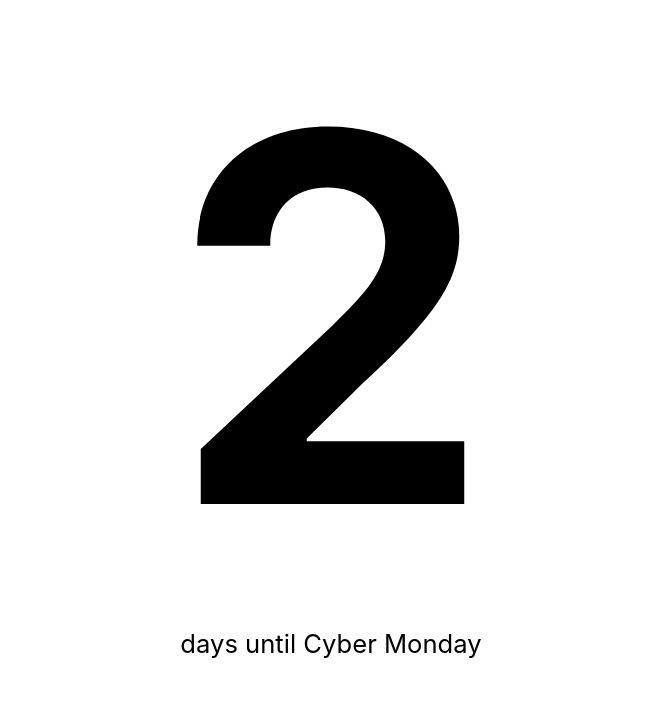
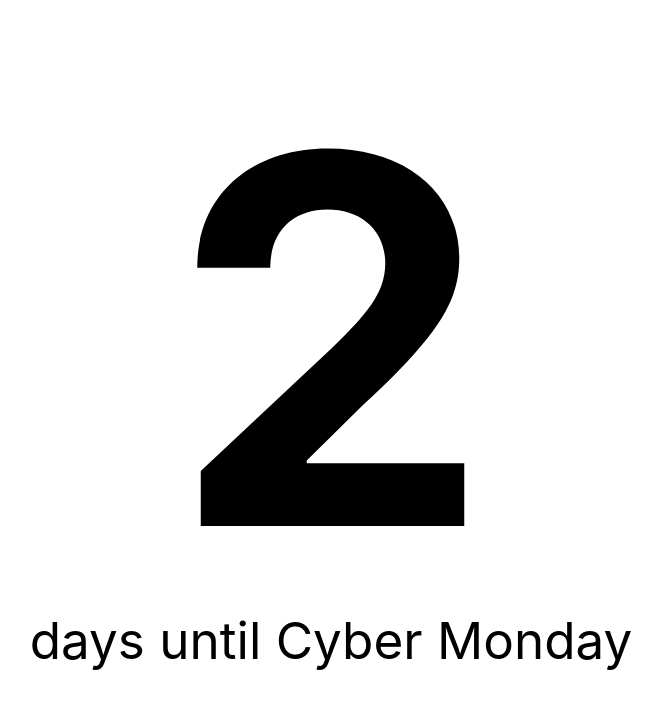
Before and after one commit to jellyfish/days-until-black-friday, a plain HTML site: page index.html in a window 1280 px wide. Shown: the whole page, without its empty margins (309-970 px from the left). Drawn offline with Linux system fonts and the light colour scheme.

Commit message:
CSS improvements

```diff
--- a/days_until_bf.js
+++ b/days_until_bf.js
@@ -62,24 +62,26 @@ function resetDisplay() {
 		launch_fireworks();
 		element = document.getElementById("countdown");
 		element.classList.add("its_black_friday");
-		element.innerHTML = "It's Black Friday!";
+		element.innerHTML = "It’s Black Friday!";
 		document.getElementById("days_until").style.display = "none"
 	}
 	else if (countdown_to_cyber_monday()) {
 		document.getElementById("canvas").style.display = "none"
 		displayDaysUntil(cyber_monday, displaying_weekdays)
+		document.getElementById("countdown").classList.add("countdown");
 	}
 	else if (today_is_cyber_monday()) {
 		jack_into_the_matrix();
 		element = document.getElementById("countdown");
 		element.classList.add("its_cyber_monday");
-		element.innerHTML = "It's Cyber Monday!";
+		element.innerHTML = "It’s Cyber Monday!";
 		document.getElementById("days_until").style.display = "none"
 	}
 	else {
 		allow_toggle = true;
 		displayDaysUntil(black_friday, displaying_weekdays)
 		document.getElementById("canvas").style.display = "none"
+		document.getElementById("countdown").classList.add("countdown");
 	}
 }
 
--- a/friday/fireworks.js
+++ b/friday/fireworks.js
@@ -1,6 +1,10 @@
 // Credit Mahesh Ambure https://codepen.io/maheshambure21/pen/yLLXbmX
 function launch_fireworks() {
 	var canvas = document.getElementById("canvas");
+	canvas.style.display = "inline"
+	document.getElementById('countdown').style.color = '#efefef';
+	document.getElementById('days_until').style.color = '#efefef';
+
 	canvas.width = window.innerWidth;
 	canvas.height = window.innerHeight;
 	var ctx = canvas.getContext('2d');
--- a/index.html
+++ b/index.html
@@ -15,7 +15,7 @@
     </head>
     <body>
         <canvas id="canvas"></canvas>
-        <h1 id="countdown" onclick="toggleCountMethod()"></h1>
-        <p id="days_until">days until Black Friday</p>
+        <h1 id="countdown" class="center" onclick="toggleCountMethod()"></h1>
+        <p id="days_until" class="center">days until Black Friday</p>
     </body>
 </html>
--- a/monday/matrix.js
+++ b/monday/matrix.js
@@ -4,6 +4,9 @@ function canvasSupport(e) {
 
 function jack_into_the_matrix() {
 	var canvas = document.getElementById('canvas');
+	canvas.style.display = "inline"
+	document.getElementById('countdown').style.color = '#00ff00';
+	document.getElementById('days_until').style.color = '#00ff00';
 
 	if (!canvasSupport(canvas)) {
 		return;
--- a/style.css
+++ b/style.css
@@ -18,24 +18,22 @@ html {
   text-rendering: optimizeLegibility;
 }
 
-body {
-    text-align: center;
+html, body, div, canvas {
+    margin: 0;
+    padding: 0;
 }
 
-h1 {
-    font-size: 40vw;
-    vertical-align: middle;
-    margin: 0;
+body {
+  text-align: center;
 }
 
 p {
-    font-size: 2vw;
-    margin: 0;
+    font-size: 4vw;
+    top: 30vh !important;
 }
 
 canvas {
   display: block;
-  margin: -8px;
 }
 
 .promo {
@@ -62,20 +60,31 @@ a:link, a:visited{
     text-decoration: none;
 }
 
-.its_black_friday {
-  padding-top: 19vh;
+.center {
+  width: 100%;
+  margin: 50vh auto 0;
+  transform: translateY(-50%);
+  top: 0px;
   display: block;
   position: absolute;
-  top: 0px;
+  transition: color 9s;
+}
+
+.countdown {
+  display: block;
+  position: absolute;
+  color: black;
+  font-size: 40vw;
+
+  padding-bottom: 15vh;
+}
+
+.its_black_friday {
   color: #efefef;
   font-size: 16vw;
 }
 
 .its_cyber_monday {
-  padding-top: 19vh;
-  display: block;
-  position: absolute;
-  top: 0px;
   color: #00ff00;
   font-size: 16vw;
   font-family: 'Share Tech Mono', monospace;
```
